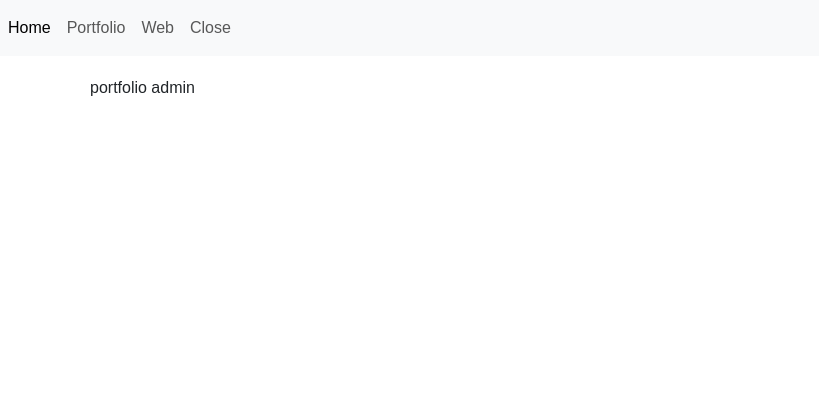
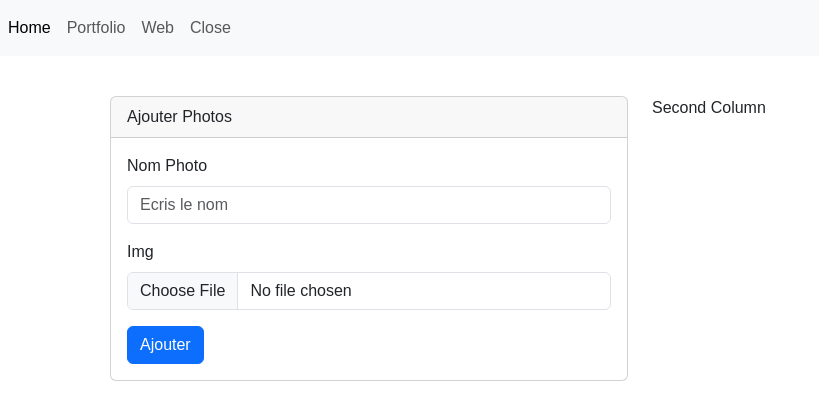
Before and after one commit to manelocana/Projet_Portafolio_Framework, a Flask app: page /admin/portfolio in a window 1280 px wide. Shown: the top 420 px of the page, without its empty margins (0-819 px from the left). Run offline with Flask 3, Linux system fonts and the light colour scheme.

Commit message:
form add photos

```diff
--- a/templates/admin/portfolio.html
+++ b/templates/admin/portfolio.html
@@ -5,7 +5,70 @@
 
 {% include 'admin/header.html' %}
 
+<!-- bs5-grid-default, je cree un container grid, et je mets des cards dedans, et
+ dans le card, le formulaire -->
+<div class="container">
+    <div class="row">
+        <div
+            class="col-md-6"
+        >
+            <!-- bs5-card-head-foot -->
+            <div class="card">
+                <div class="card-header">Ajouter Photos</div>
+                <div class="card-body">
 
-portfolio admin
+                    <!-- form:post et dans le form, les inputs-->
+                    <form action="" method="post">
+
+                        <!-- bs5-form-input -->
+                        <div class="mb-3">
+                            <label for="txt_name" class="form-label">Nom Photo</label>
+                            <input
+                                type="text"
+                                class="form-control"
+                                name="txt_name"
+                                id="txt_name"
+                                aria-describedby="helpId"
+                                placeholder="Ecris le nom"
+                            />
+                        </div>
+
+                        <!-- type=file, pour selectioner fichiers -->
+                        <div class="mb-3">
+                            <label for="txt_img" class="form-label">Img</label>
+                            <input
+                                type="file"
+                                class="form-control"
+                                name="txt_img"
+                                id="txt_img"
+                                aria-describedby="helpId"
+                                placeholder="Choisir le img"
+                            />
+                        </div>
+
+                        <button
+                            type="submit"
+                            class="btn btn-primary"
+                        >
+                            Ajouter
+                        </button>
+
+                    </form>
+
+                </div>
+            </div>
+        </div>
+
+        <div
+            class="col-md-6"
+        >
+            Second Column
+        </div>
+
+    </div>
+</div>
+
+
+
 
 {% include 'admin/footer.html' %}
```
